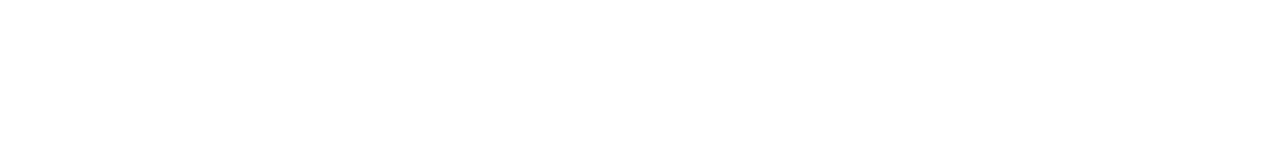
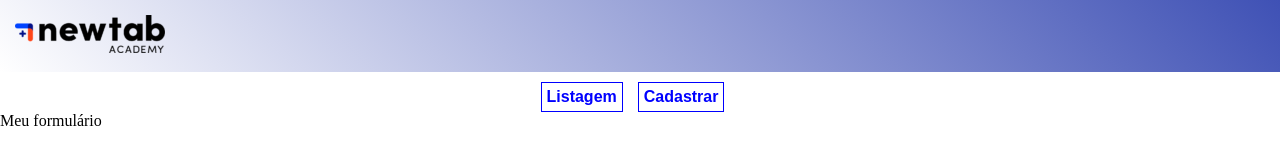
Before and after one commit to Krawzin/Projeto-exemplo, a plain HTML site: page form.html in a window 1280 px wide. Drawn offline with Linux system fonts and the light colour scheme.

Commit message:
cabeçalho do site

```diff
--- a/assets/css/style.css
+++ b/assets/css/style.css
@@ -0,0 +1,24 @@
+body {
+    margin: 0px;
+}
+
+.cabecalho {
+    background: linear-gradient(45deg, #fff, #3f51b5);
+    padding: 15px;
+}
+
+.menu {
+    display: flex;
+    justify-content: center;
+    margin-top: 10px;
+}
+
+.menu a {
+    text-decoration: none;
+    font-weight: bold;
+    color: blue;
+    margin-right: 15px;
+    font-family: Arial, Helvetica, sans-serif;
+    border: 1px solid blue;
+    padding: 5px;
+}
--- a/form.html
+++ b/form.html
@@ -0,0 +1,24 @@
+<!DOCTYPE html>
+<head>
+    <title>
+        Projeto Exemplo
+    </title>
+    <link rel="stylesheet" href="./assets/css/style.css" />
+</head>
+<body>
+    <header class="cabecalho">
+        <section>
+                <img src="./assets/img/logo.png" />
+        </section>
+    </header>
+    <div class ="menu">
+        <a href="./index.html">
+            Listagem
+        </a>
+        <a href="./form.html">
+            Cadastrar
+        </a>
+    </div>
+    Meu formulário
+</body>
+</html>
```
Also changed, not shown: index.html (+11 -2 lines).
